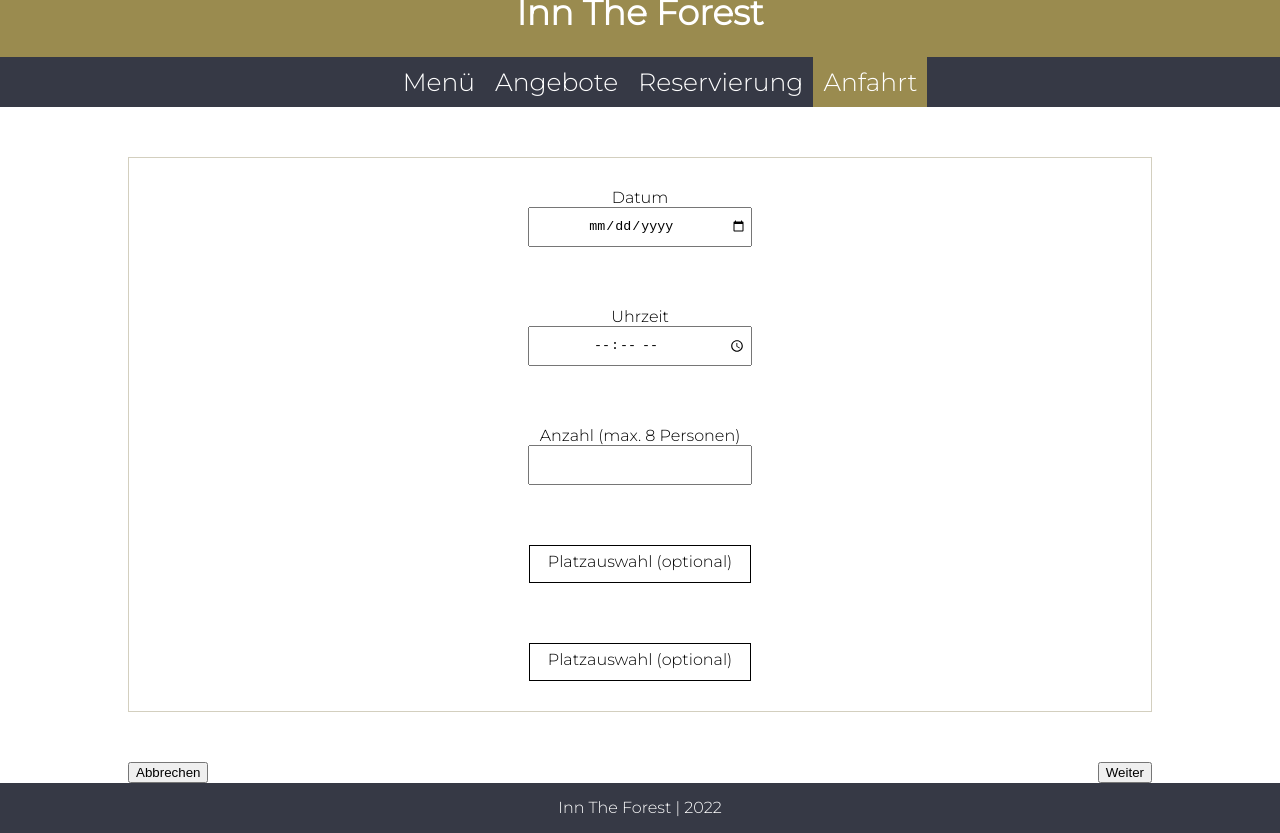
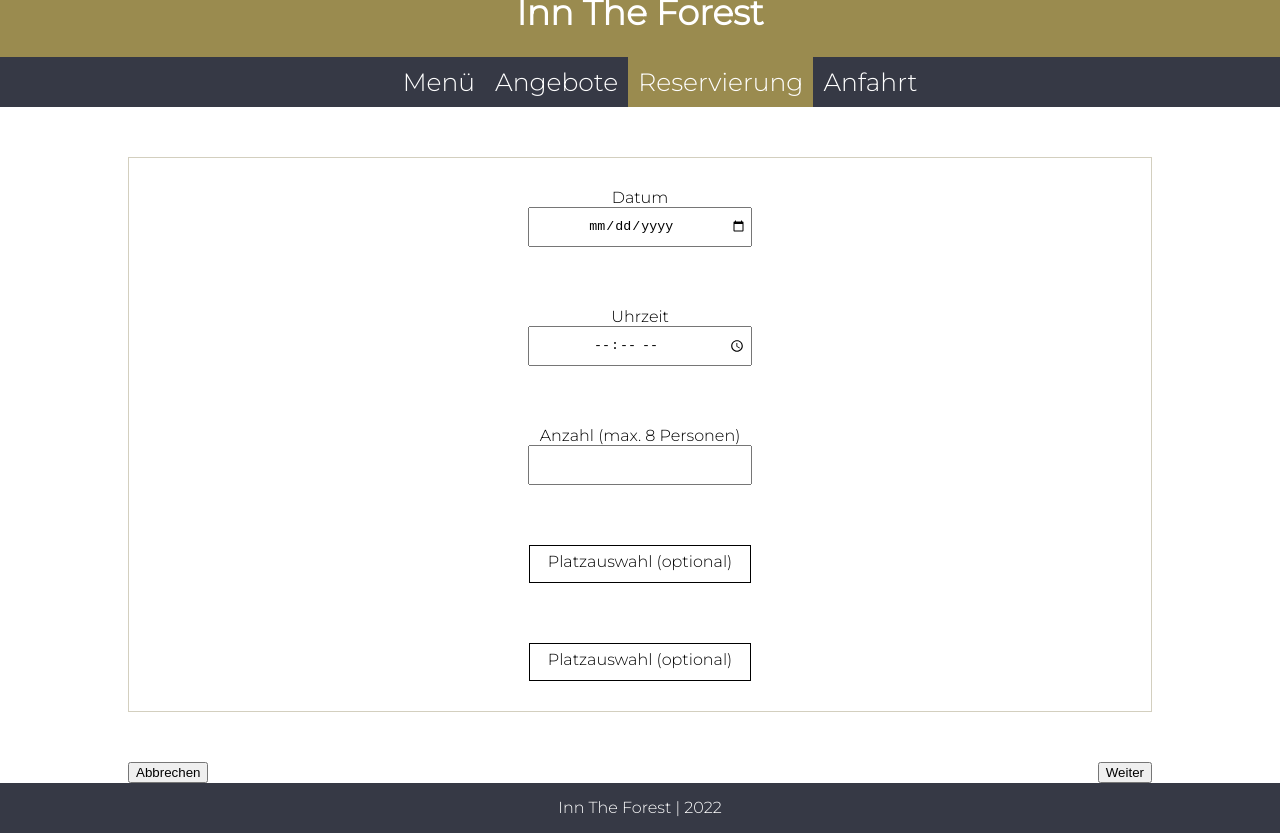
Before and after one commit to Kepler-C/inn-the-forest, a plain HTML site: page reservierung.html in a window 1280 px wide. Drawn offline with Linux system fonts and the light colour scheme; a web font is replaced by a local one.

Commit message:
color menu item

```diff
--- a/reservierung.html
+++ b/reservierung.html
@@ -18,8 +18,8 @@
 			<ul class="navbar">
 				<li class="menu-element"><a href="#">Menü</a></li>
 				<li class="menu-element"><a href="#">Angebote</a></li>
-				<li class="menu-element"><a href="#">Reservierung</a></li>
-				<li class="menu-element menu-element--selected"><a href="#">Anfahrt</a></li>
+				<li class="menu-element menu-element--selected"><a href="#">Reservierung</a></li>
+				<li class="menu-element"><a href="#">Anfahrt</a></li>
 			</ul>
 		</nav>
 	</header>
```
